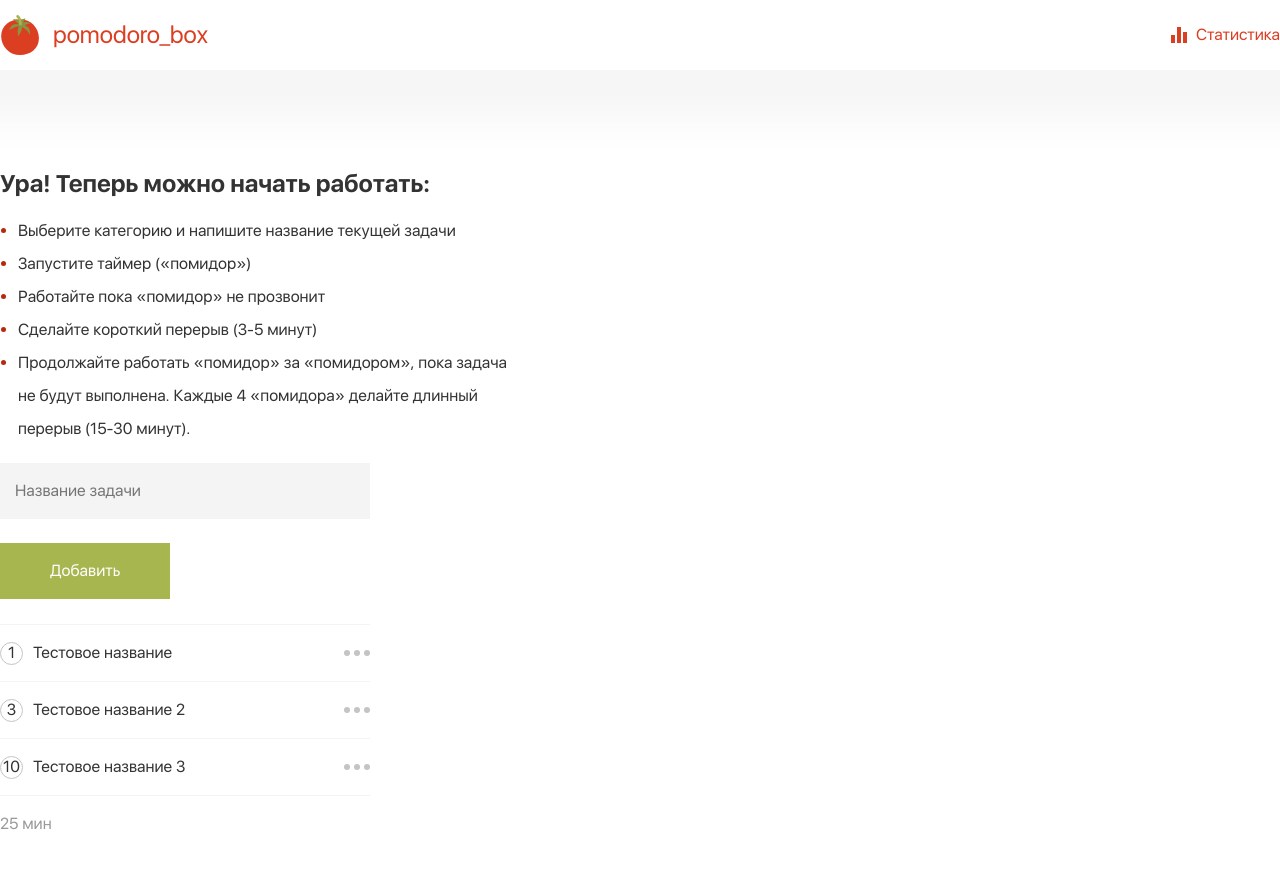
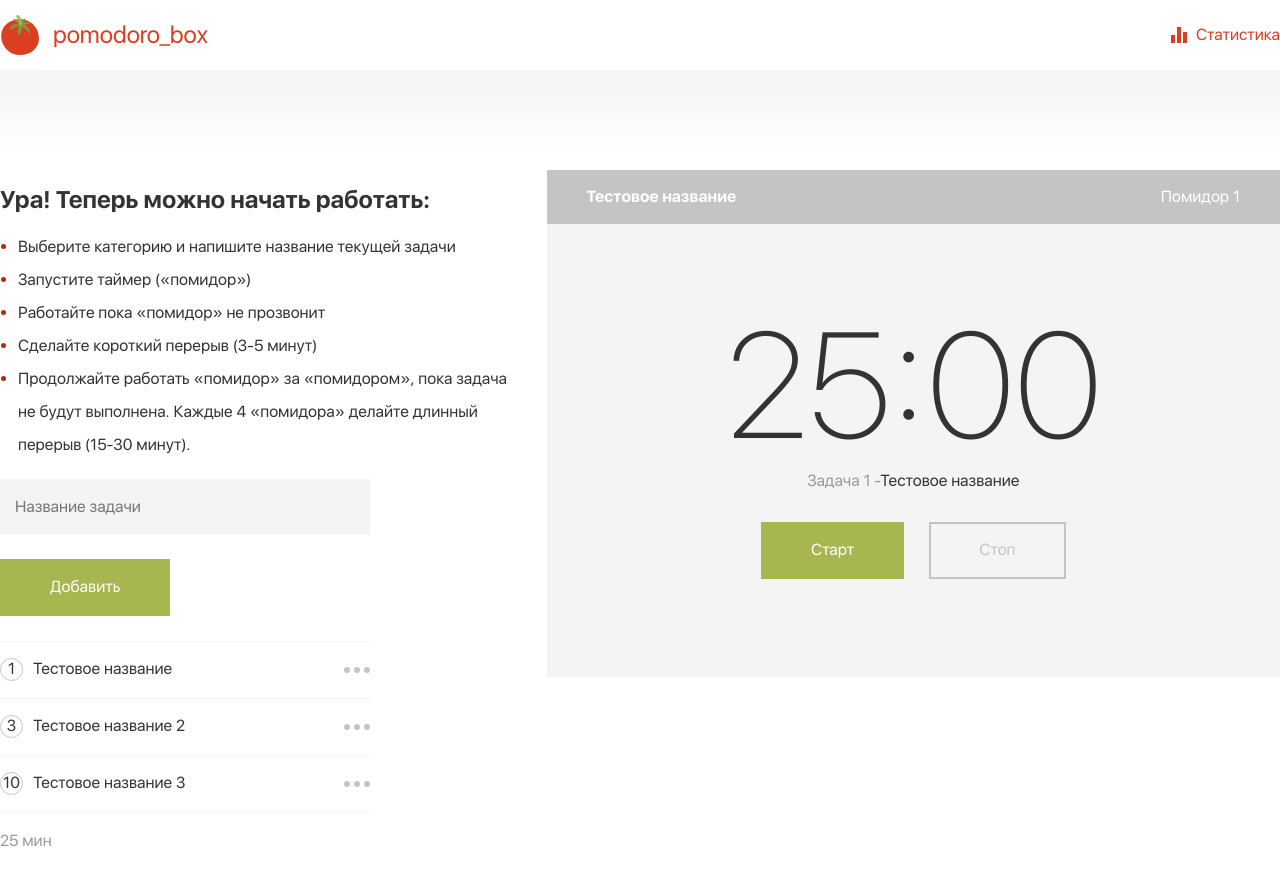
Before and after one commit to masawik/pomodoro_box, a React (Create React App) app: page / in a window 1280 px wide. Shown: the top 884 px of the page. Built offline with nearby package versions, Linux system fonts and the light colour scheme; some icons are missing; the HTML template or start-up script is replaced by a standard one.

Commit message:
timer layout

```diff
--- /dev/null
+++ b/src/components/Timer/Timer.styles.ts
@@ -0,0 +1,80 @@
+import styled, { css } from 'styled-components'
+import { StyledButton } from '../forms'
+
+export const TimerContainer = styled.div`
+  height: 507px;
+  ${({ theme: { colors } }) => css`
+    background-color: ${colors.secondary.light};
+  `}
+`
+
+export const TimerHeader = styled.div`
+  padding: 18px 40px;
+  display: flex;
+  justify-content: space-between;
+  ${({ theme: { colors, invertedTextColor } }) => css`
+    background-color: ${colors.secondary.normal};
+    color: ${invertedTextColor};
+  `}
+`
+
+export const TimerHeaderTaskName = styled.span`
+  font-weight: bold;
+`
+
+export const TimerBody = styled.div`
+  display: flex;
+  align-content: center;
+  flex-direction: column;
+  align-items: center;
+  padding: 75px 178px;
+  height: 100%;
+`
+
+export const TimerDisplayContainer = styled.div`
+  position: relative;
+  display: flex;
+  align-items: center;
+  font-size: 150px;
+  font-weight: 200;
+`
+
+export const PlusBtn = styled.button`
+  position: absolute;
+  top: calc(50% - 25px);
+  right: -82px;
+  display: flex;
+  border: none;
+  background: none;
+  cursor: pointer;
+
+  &, svg {
+    width: 62px;
+  }
+
+  ${({ theme: { colors, transitionDuration } }) => css`
+    svg circle {
+      transition-property: fill;
+      transition-duration: ${transitionDuration}ms;
+      fill: ${colors.secondary.normal}
+    }
+
+    :hover {
+      svg circle {
+        fill: ${colors.primary.dark}
+      }
+    }
+  `}
+`
+
+export const TimerDescriptionTaskCount = styled.span`
+  color: ${({ theme: { colors } }) => colors.secondary.dark};
+`
+
+export const TimerControls = styled.div`
+  margin-top: 32px;
+`
+
+export const TimerStartButton = styled(StyledButton)`
+  margin-right: 25px;
+`
--- /dev/null
+++ b/src/components/Timer/Timer.tsx
@@ -0,0 +1,59 @@
+import React from 'react'
+import {
+  TimerDisplayContainer,
+  TimerContainer,
+  TimerHeader,
+  TimerHeaderTaskName,
+  TimerBody,
+  PlusBtn,
+  TimerDescriptionTaskCount, TimerStartButton, TimerControls,
+} from './Timer.styles'
+import { ReactComponent as FilledPlusSVG } from '../../assets/images/circle_plus_filled.svg'
+import { StyledButton } from '../forms'
+
+const Timer = () => {
+  return (
+    <TimerContainer>
+      <TimerHeader>
+        <TimerHeaderTaskName>
+          Тестовое название
+        </TimerHeaderTaskName>
+
+        <span>
+          Помидор 1
+        </span>
+      </TimerHeader>
+
+      <TimerBody>
+        <TimerDisplayContainer>
+          <span>
+            25:00
+          </span>
+
+          <PlusBtn>
+            <FilledPlusSVG/>
+          </PlusBtn>
+        </TimerDisplayContainer>
+
+        <div>
+          <TimerDescriptionTaskCount>
+            Задача 1 -
+          </TimerDescriptionTaskCount>
+          Тестовое название
+        </div>
+
+        <TimerControls>
+          <TimerStartButton>
+            Старт
+          </TimerStartButton>
+
+          <StyledButton color='secondary' transparent disabled>
+            Стоп
+          </StyledButton>
+        </TimerControls>
+      </TimerBody>
+    </TimerContainer>
+  )
+}
+
+export default Timer
--- a/src/globalStyles/globalFonts.ts
+++ b/src/globalStyles/globalFonts.ts
@@ -5,6 +5,9 @@ import SFUIDisplayBoldWoff from './../assets/fonts/SFUI/SFUIDisplay-Bold.woff'
 import SFUIDisplayBoldWoff2 from './../assets/fonts/SFUI/SFUIDisplay-Bold.woff2'
 import SFUIDisplayLightWoff from '../assets/fonts/SFUI/SFUIDisplay-Light.woff'
 import SFUIDisplayLightWoff2 from '../assets/fonts/SFUI/SFUIDisplay-Light.woff2'
+import SFUIDisplayThinWoff from '../assets/fonts/SFUI/SFUIDisplay-Thin.woff'
+import SFUIDisplayThinWoff2 from '../assets/fonts/SFUI/SFUIDisplay-Thin.woff2'
+
 
 const GlobalFonts = createGlobalStyle`
   @font-face {
@@ -33,6 +36,15 @@ const GlobalFonts = createGlobalStyle`
     font-weight: 300;
     font-style: normal;
   }
+
+  @font-face {
+    font-family: 'SF UI Display';
+    src: local('SF UI Display'), local('SF UI Display'),
+    url(${SFUIDisplayThinWoff2}) format('woff2'),
+    url(${SFUIDisplayThinWoff}) format('woff');
+    font-weight: 200;
+    font-style: normal;
+  }
 `
 
 export default GlobalFonts
--- a/src/pages/Timer/TimerPage.styles.ts
+++ /dev/null
@@ -1,13 +0,0 @@
-import styled from 'styled-components'
-
-export const LeftSide = styled.div`
-  max-width: 528px;
-`
-
-export const TaskListContainer = styled.div`
-  max-width: 370px;
-
-  ul {
-    margin-top: 25px;
-  }
-`
--- /dev/null
+++ b/src/pages/TimerPage/TimerPage.styles.ts
@@ -0,0 +1,20 @@
+import styled from 'styled-components'
+import PageContentContainer
+  from '../../components/layout/PageContentContainer/PageContentContainer.styles'
+
+export const TimerPageContainer = styled(PageContentContainer)`
+  display: flex;
+`
+
+export const LeftSide = styled.div`
+  max-width: 528px;
+  margin-right: 19px;
+`
+
+export const TaskListContainer = styled.div`
+  max-width: 370px;
+
+  ul {
+    margin-top: 25px;
+  }
+`
--- a/src/pages/Timer/TimerPage.tsx
+++ b/src/pages/TimerPage/TimerPage.tsx
@@ -1,14 +1,13 @@
 import React from 'react'
-import PageContentContainer
-  from '../../components/layout/PageContentContainer/PageContentContainer.styles'
-import { LeftSide, TaskListContainer } from './TimerPage.styles'
+import { LeftSide, TaskListContainer, TimerPageContainer } from './TimerPage.styles'
 import NewTaskForm from '../../components/NewTaskForm/NewTaskForm'
 import TaskList from '../../components/TaskList/TaskList'
 import Instruction from '../../components/layout/Instruction/Instruction'
+import Timer from '../../components/Timer/Timer'
 
 const TimerPage = () => {
   return (
-    <PageContentContainer>
+    <TimerPageContainer>
       <LeftSide>
 
         <Instruction />
@@ -18,7 +17,9 @@ const TimerPage = () => {
           <TaskList />
         </TaskListContainer>
       </LeftSide>
-    </PageContentContainer>
+
+      <Timer />
+    </TimerPageContainer>
   )
 }
 
--- a/src/pages/index.ts
+++ b/src/pages/index.ts
@@ -1,3 +1,3 @@
-import TimerPage from "./Timer/TimerPage"
+import TimerPage from "./TimerPage/TimerPage"
 
 export { TimerPage }
```
Also changed, not shown: src/assets/fonts/SFUI/SFUIDisplay-Thin.woff (added), src/assets/fonts/SFUI/SFUIDisplay-Thin.woff2 (added).
